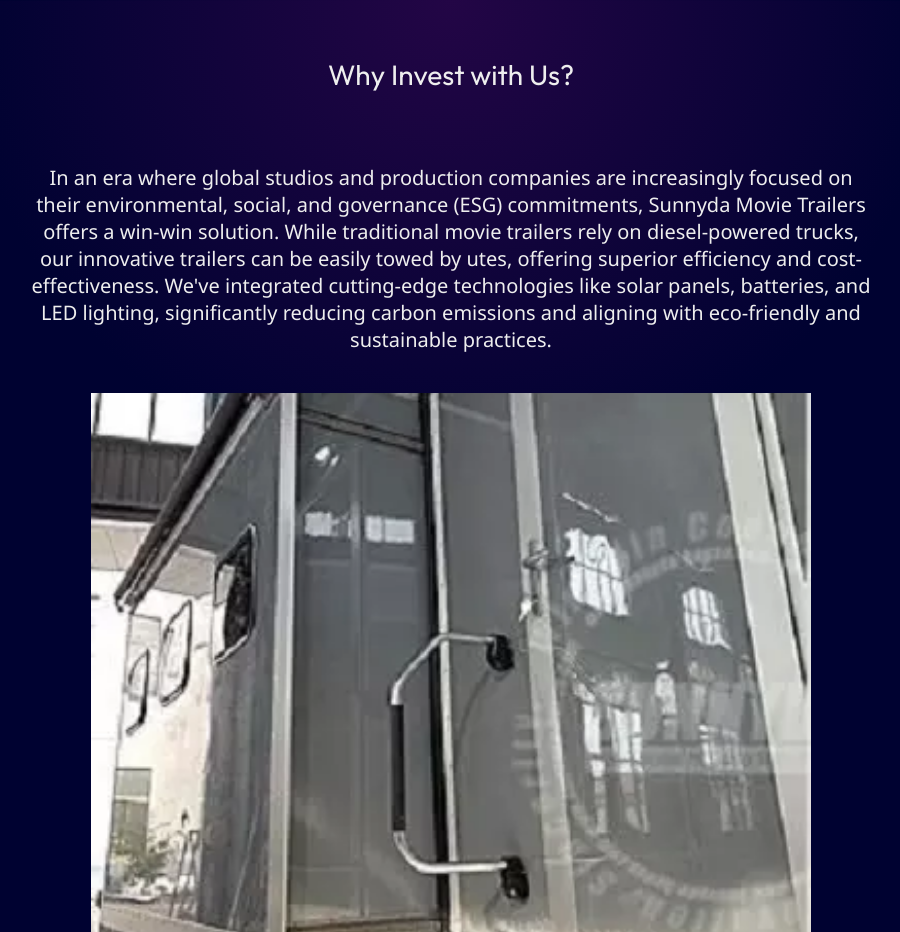
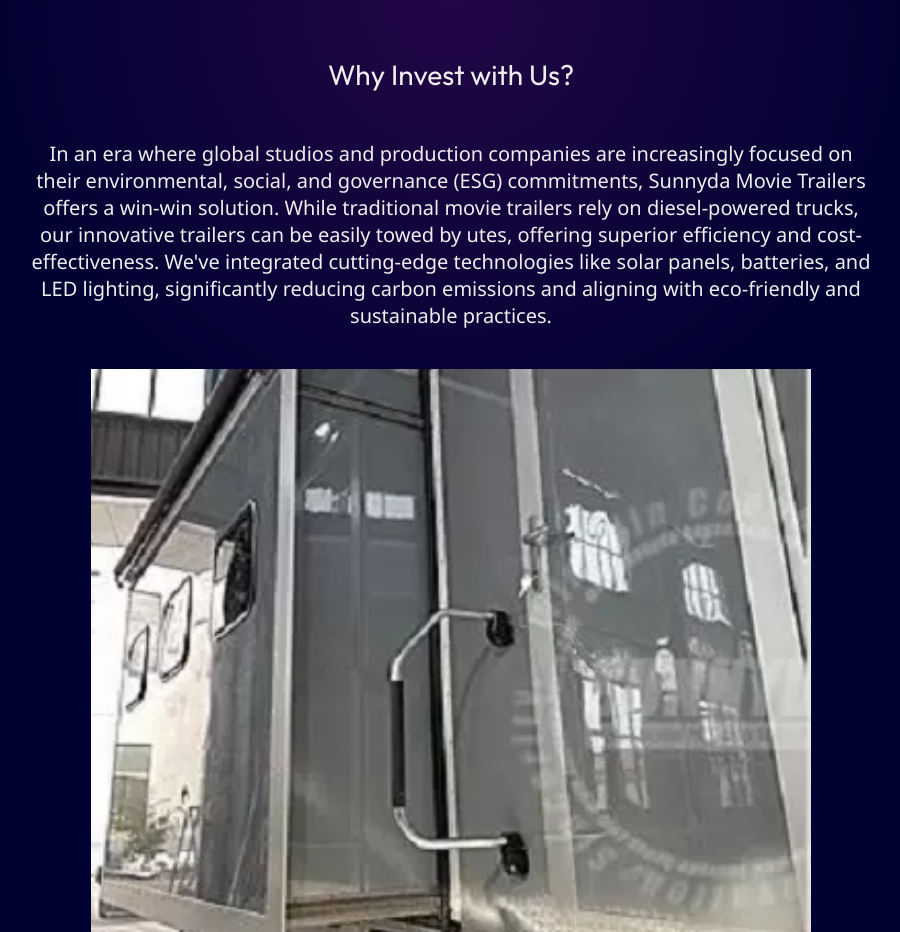
Before and after one commit to chochodev/SunnyDa-Landing-Page, a React (Vite) app: page / in a window 1280 px wide. Shown: the part 2220-3152 px from the top of the page, without its empty margins (189-1089 px from the left). Built offline with nearby package versions, Linux system fonts and the light colour scheme.

Commit message:
updated with minor tweaks of padding and added scroll function to about small_screen_nav_link

```diff
--- a/src/assets/css/pages/home.css
+++ b/src/assets/css/pages/home.css
@@ -170,7 +170,6 @@
   width: 100%;
   max-width: 55rem;
   padding: .5rem 1rem;
-  padding-top: 2rem;
 }
 
 #home .section_4 .why_invest_img {
--- a/src/components/navbar/index.jsx
+++ b/src/components/navbar/index.jsx
@@ -39,7 +39,7 @@ const Navbar = () => {
           <nav className="links">
             <Link to='hero' smooth={true} offset={-100} duration={500} className='link' onClick={()=>setOpenNav(false)}>Home</Link>
             <Link to='section_3' smooth={true} offset={-80} duration={500} className='link' onClick={()=>setOpenNav(false)}>About</Link>
-            <Link to='' className='link' onClick={()=>setOpenNav(false)}>Contact Us</Link>
+            <Link to='section_7' smooth={true} offset={-80} duration={500} className='link' onClick={()=>setOpenNav(false)}>Contact Us</Link>
           </nav>
         </div>
       </div>}
```
